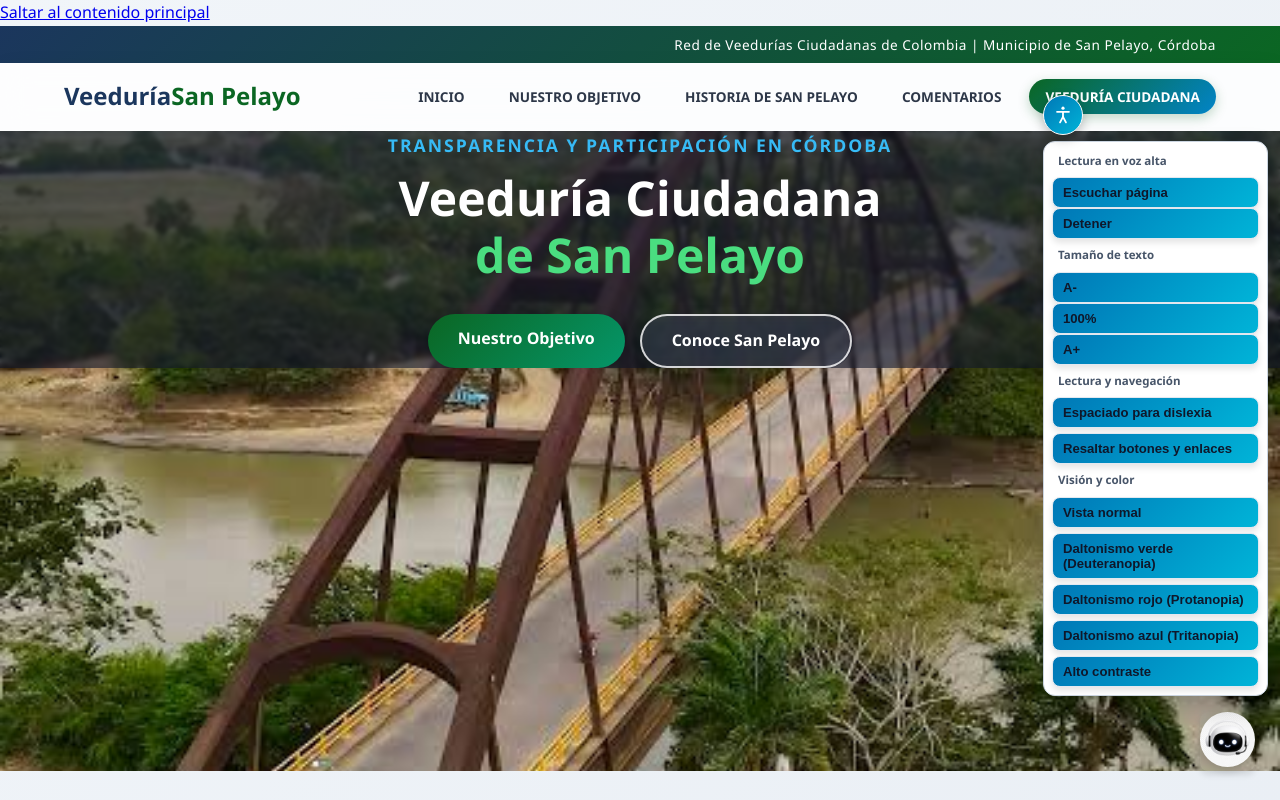
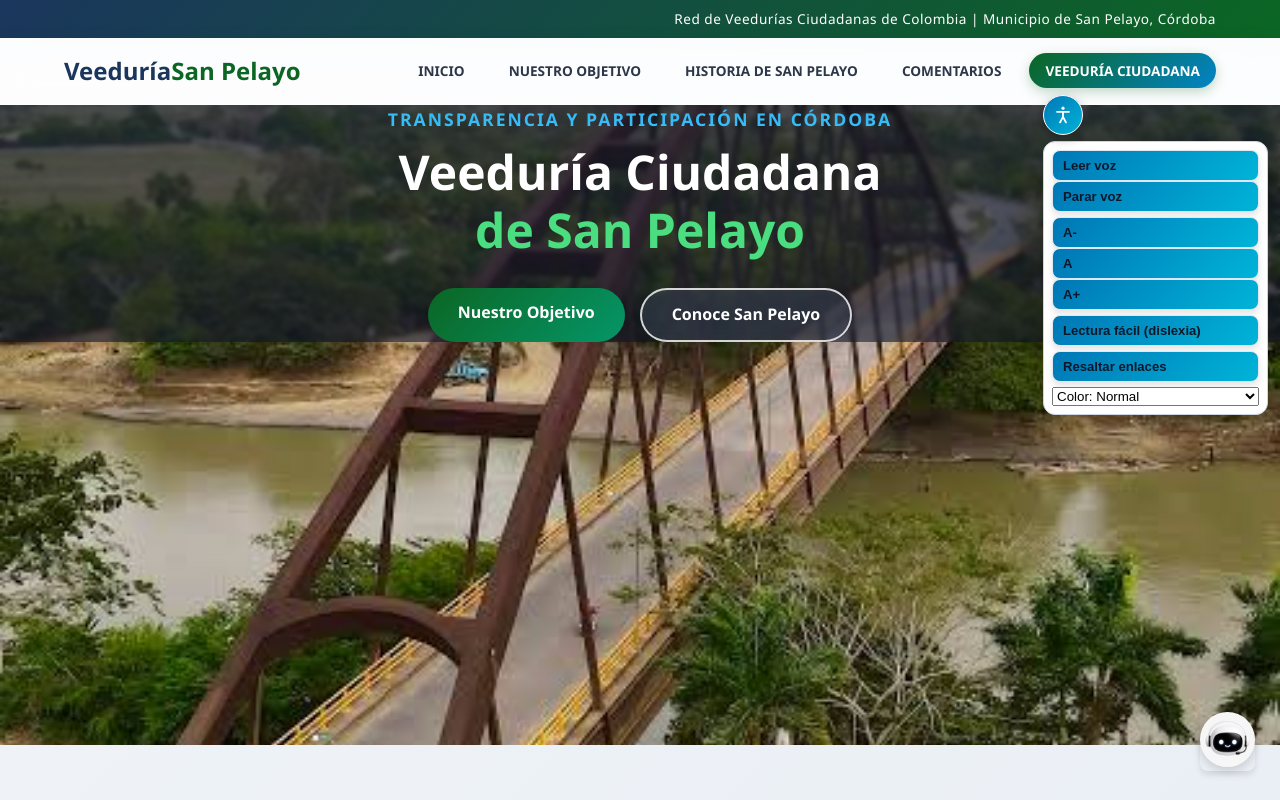
Before and after one commit to estefaniasotelo802-cloud/veeduria-san-pelayo, a website: page public/index.html in a window 1280 px wide. Both pictures are taken after a click on the button 1248 px from the left and 115 px from the top of the page. Shown: the top 800 px of the page. Drawn offline with nearby package versions, Linux system fonts and the light colour scheme; no server answers.

Commit message:
Actualizar accesibilidad en index.html

```diff
--- a/public/index.html
+++ b/public/index.html
@@ -14,9 +14,6 @@
   <link rel="icon" type="image/jpeg" href="/favicon.jpg">
 </head>
 <body>
-
-  <!-- Enlace rápido para lectores de pantalla -->
-  <a href="#objetivo" class="skip-link">Saltar al contenido principal</a>
 
   <!-- Barra Superior de Información -->
   <div class="top-bar">
@@ -37,7 +34,7 @@
     </ul>
   </nav>
 
-  <!-- Botón y Panel de Accesibilidad Integral -->
+  <!-- Botón y Panel de Accesibilidad Resumido -->
   <div class="acc-toolbar" aria-label="Opciones de accesibilidad">
     <button
       type="button"
@@ -70,51 +67,35 @@
     </button>
 
     <div id="accMenuPanel" class="acc-panel" hidden>
-      <!-- 1. Lectura en voz alta (Personas ciegas / baja visión) -->
-      <span class="acc-label">Lectura en voz alta</span>
       <div class="acc-row">
-        <button type="button" id="btnLeerPagina" onclick="leerPaginaEnVozAlta()">
-          Escuchar página
-        </button>
-        <button type="button" onclick="detenerLectura()">
-          Detener
-        </button>
+        <button type="button" onclick="leerPaginaEnVozAlta()">Leer voz</button>
+        <button type="button" onclick="detenerLectura()">Parar voz</button>
       </div>
 
-      <!-- 2. Tamaño de letra (Baja visión / adultos mayores) -->
-      <span class="acc-label">Tamaño de texto</span>
       <div class="acc-row">
         <button type="button" onclick="cambiarTamanoTexto(-10)" aria-label="Disminuir letra">A-</button>
-        <button type="button" onclick="cambiarTamanoTexto(0)" aria-label="Letra normal">100%</button>
+        <button type="button" onclick="cambiarTamanoTexto(0)" aria-label="Letra normal">A</button>
         <button type="button" onclick="cambiarTamanoTexto(10)" aria-label="Aumentar letra">A+</button>
       </div>
 
-      <!-- 3. Lectura y navegación (Dislexia / teclado) -->
-      <span class="acc-label">Lectura y navegación</span>
       <button type="button" id="btnLecturaFacil" onclick="toggleOpcionExtra('acc-lectura-facil', 'btnLecturaFacil')">
-        Espaciado para dislexia
+        Lectura fácil (dislexia)
       </button>
       <button type="button" id="btnResaltarEnlaces" onclick="toggleOpcionExtra('acc-resaltar-enlaces', 'btnResaltarEnlaces')">
-        Resaltar botones y enlaces
+        Resaltar enlaces
       </button>
 
-      <!-- 4. Visión y color (Daltonismo y contraste) -->
-      <span class="acc-label">Visión y color</span>
-      <button type="button" data-modo="normal" onclick="setModoAccesibilidad('normal')">
-        Vista normal
-      </button>
-      <button type="button" data-modo="deuteranopia" onclick="setModoAccesibilidad('deuteranopia')">
-        Daltonismo verde (Deuteranopia)
-      </button>
-      <button type="button" data-modo="protanopia" onclick="setModoAccesibilidad('protanopia')">
-        Daltonismo rojo (Protanopia)
-      </button>
-      <button type="button" data-modo="tritanopia" onclick="setModoAccesibilidad('tritanopia')">
-        Daltonismo azul (Tritanopia)
-      </button>
-      <button type="button" data-modo="contraste" onclick="setModoAccesibilidad('contraste')">
-        Alto contraste
-      </button>
+      <select
+        aria-label="Modo de color y contraste"
+        class="acc-select"
+        onchange="setModoAccesibilidad(this.value)"
+      >
+        <option value="normal">Color: Normal</option>
+        <option value="deuteranopia">Daltonismo: Verde</option>
+        <option value="protanopia">Daltonismo: Rojo</option>
+        <option value="tritanopia">Daltonismo: Azul</option>
+        <option value="contraste">Alto contraste</option>
+      </select>
     </div>
   </div>
 
@@ -241,6 +222,5 @@
   <script src="https://unpkg.com/leaflet@1.9.4/dist/leaflet.js"></script>
   <script src="/app.js"></script>
 
-
 </body>
 </html>
```
